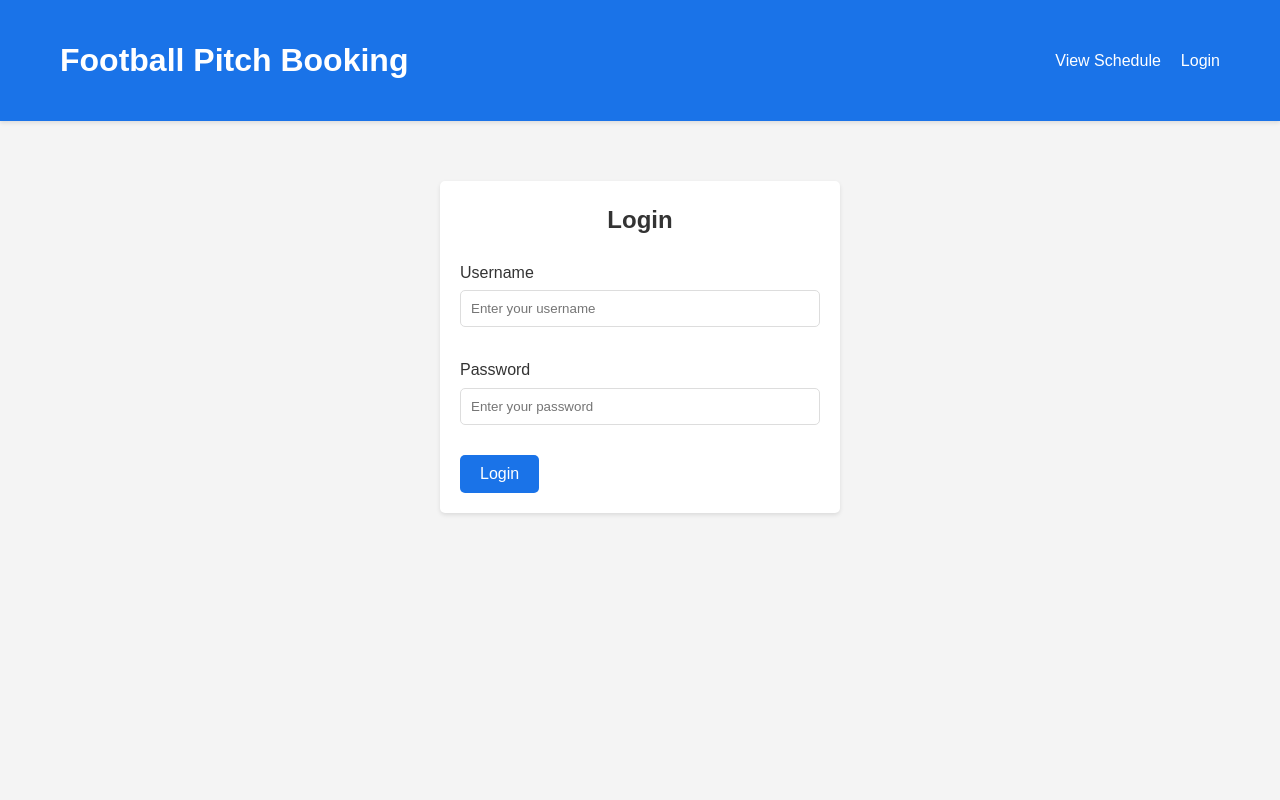
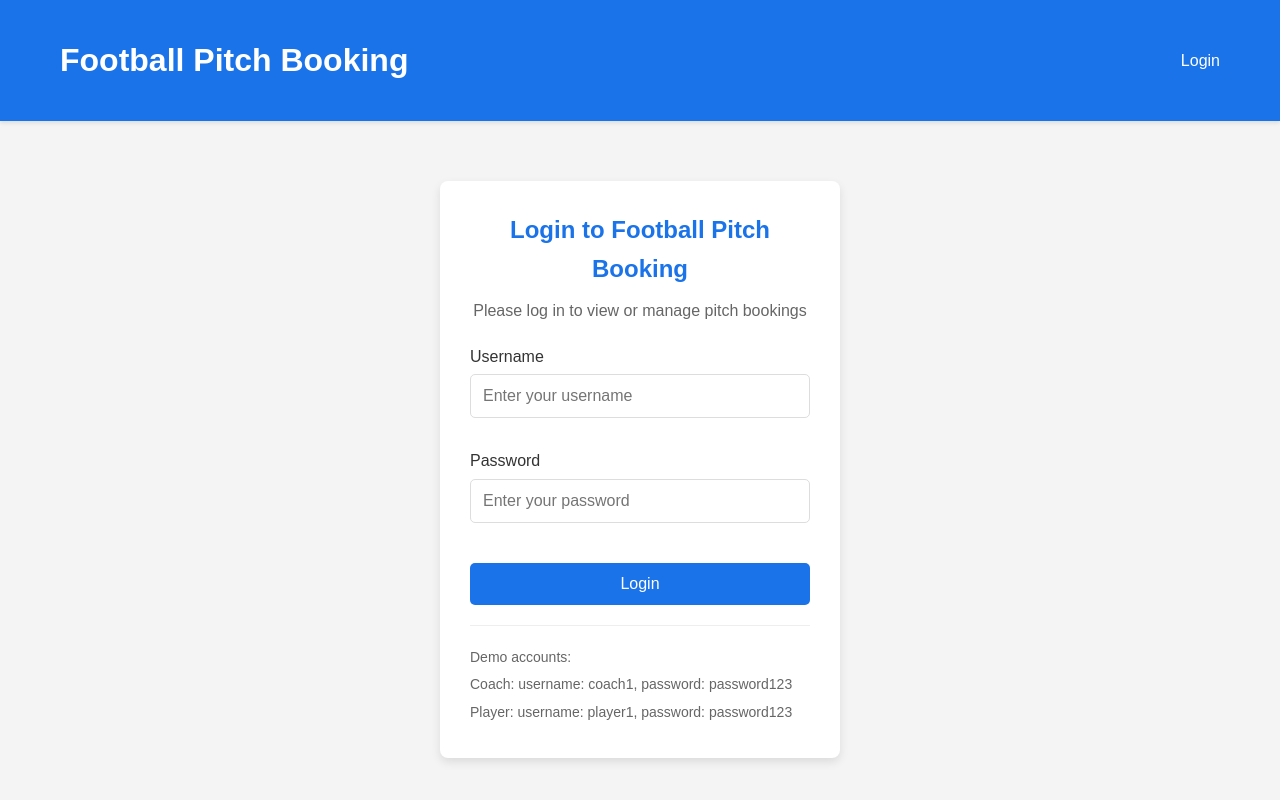
Before and after one commit to okaneconnor/Pitch-Booking-System, a React (Create React App) app in the folder football-booking-system/: page /login in a window 1280 px wide. Shown: the top 800 px of the page. Built offline with nearby package versions, Linux system fonts and the light colour scheme.

Commit message:
updating the code to fix the login/home screen

```diff
--- a/football-booking-system/src/App.js
+++ b/football-booking-system/src/App.js
@@ -14,6 +14,7 @@ function App() {
   const [bookings, setBookings] = useState([]);
   const [users, setUsers] = useState([]);
   const [currentUser, setCurrentUser] = useState(null);
+  const [loading, setLoading] = useState(true);
 
   useEffect(() => {
     // Load data from JSON files
@@ -25,6 +26,7 @@ function App() {
     if (savedUser) {
       setCurrentUser(JSON.parse(savedUser));
     }
+    setLoading(false);
   }, []);
 
   const handleLogin = (credentials) => {
@@ -63,18 +65,28 @@ function App() {
     return true;
   };
 
+  // Show loading indicator while checking authentication
+  if (loading) {
+    return <div className="loading">Loading...</div>;
+  }
+
   return (
     <div>
       <Header currentUser={currentUser} onLogout={handleLogout} />
       <div className="container">
         <Routes>
+          {/* Redirect to login if not authenticated */}
           <Route
             path="/"
             element={
-              <BookingCalendar
-                bookings={bookings}
-                currentUser={currentUser}
-              />
+              currentUser ? (
+                <BookingCalendar
+                  bookings={bookings}
+                  currentUser={currentUser}
+                />
+              ) : (
+                <Navigate to="/login" replace />
+              )
             }
           />
 
@@ -102,6 +114,14 @@ function App() {
               )
             }
           />
+
+          {/* Catch all route - redirect to login if not logged in, otherwise to home */}
+          <Route
+            path="*"
+            element={
+              currentUser ? <Navigate to="/" replace /> : <Navigate to="/login" replace />
+            }
+          />
         </Routes>
       </div>
     </div>
--- a/football-booking-system/src/components/AuthForm.jsx
+++ b/football-booking-system/src/components/AuthForm.jsx
@@ -6,6 +6,7 @@ function AuthForm({ onLogin }) {
     password: ''
   });
   const [error, setError] = useState('');
+  const [loading, setLoading] = useState(false);
 
   const handleChange = (e) => {
     const { name, value } = e.target;
@@ -18,23 +19,33 @@ function AuthForm({ onLogin }) {
   const handleSubmit = (e) => {
     e.preventDefault();
     setError('');
+    setLoading(true);
 
     // Basic validation
     if (!formData.username || !formData.password) {
       setError('Username and password are required');
+      setLoading(false);
       return;
     }
 
-    const success = onLogin(formData);
+    // Add a small delay to simulate a server request
+    setTimeout(() => {
+      const success = onLogin(formData);
 
-    if (!success) {
-      setError('Invalid username or password');
-    }
+      if (!success) {
+        setError('Invalid username or password');
+      }
+      setLoading(false);
+    }, 500);
   };
 
   return (
     <div className="auth-form">
-      <h2>Login</h2>
+      <h2>Login to Football Pitch Booking</h2>
+      <p className="auth-description">
+        Please log in to view or manage pitch bookings
+      </p>
+
       <form onSubmit={handleSubmit}>
         <div className="form-control">
           <label htmlFor="username">Username</label>
@@ -45,6 +56,7 @@ function AuthForm({ onLogin }) {
             value={formData.username}
             onChange={handleChange}
             placeholder="Enter your username"
+            disabled={loading}
           />
         </div>
 
@@ -57,12 +69,25 @@ function AuthForm({ onLogin }) {
             value={formData.password}
             onChange={handleChange}
             placeholder="Enter your password"
+            disabled={loading}
           />
         </div>
 
         {error && <div className="error">{error}</div>}
 
-        <button type="submit" className="btn">Login</button>
+        <button
+          type="submit"
+          className="btn"
+          disabled={loading}
+        >
+          {loading ? 'Logging in...' : 'Login'}
+        </button>
+
+        <div className="login-help">
+          <p>Demo accounts:</p>
+          <p>Coach: username: coach1, password: password123</p>
+          <p>Player: username: player1, password: password123</p>
+        </div>
       </form>
     </div>
   );
--- a/football-booking-system/src/components/Header.jsx
+++ b/football-booking-system/src/components/Header.jsx
@@ -6,25 +6,28 @@ function Header({ currentUser, onLogout }) {
     <header className="header">
       <div className="container">
         <h1>Football Pitch Booking</h1>
+
+        {currentUser ? (
           <nav>
             <Link to="/" className="nav-link">View Schedule</Link>
 
-          {currentUser ? (
-            <>
             {currentUser.role === 'coach' && (
               <Link to="/add-booking" className="nav-link">Add Booking</Link>
             )}
+
             <span className="nav-link">
               Welcome, {currentUser.name} ({currentUser.role})
             </span>
-              <Link to="/" className="nav-link" onClick={onLogout}>
+
+            <Link to="/login" className="nav-link" onClick={onLogout}>
               Logout
             </Link>
-            </>
+          </nav>
         ) : (
+          <nav>
             <Link to="/login" className="nav-link">Login</Link>
+          </nav>
         )}
-        </nav>
       </div>
     </header>
   );
--- a/football-booking-system/src/style.css
+++ b/football-booking-system/src/style.css
@@ -51,10 +51,16 @@ body {
   text-decoration: none;
   font-size: 16px;
   font-family: inherit;
+  transition: background 0.3s ease;
 }
 
 .btn:hover {
   background: #0b5cca;
+}
+
+.btn:disabled {
+  background: #ccc;
+  cursor: not-allowed;
 }
 
 .btn-outline {
@@ -70,14 +76,22 @@ body {
 .form-control label {
   display: block;
   margin-bottom: 5px;
+  font-weight: 500;
 }
 
 .form-control input, .form-control select, .form-control textarea {
   width: 100%;
-  padding: 10px;
+  padding: 12px;
   border: 1px solid #ddd;
   border-radius: 5px;
   margin-bottom: 10px;
+  font-size: 16px;
+}
+
+.form-control input:focus, .form-control select:focus, .form-control textarea:focus {
+  outline: none;
+  border-color: #1a73e8;
+  box-shadow: 0 0 0 2px rgba(26, 115, 232, 0.2);
 }
 
 .booking-list {
@@ -116,34 +130,86 @@ body {
   background-color: #ceffce;
 }
 
+/* Enhanced Auth Form Styles */
 .auth-form {
   max-width: 400px;
   margin: 40px auto;
-  padding: 20px;
+  padding: 30px;
   background: white;
-  border-radius: 5px;
-  box-shadow: 0 2px 4px rgba(0, 0, 0, 0.1);
+  border-radius: 8px;
+  box-shadow: 0 4px 10px rgba(0, 0, 0, 0.1);
 }
 
 .auth-form h2 {
   text-align: center;
+  margin-bottom: 10px;
+  color: #1a73e8;
+}
+
+.auth-description {
+  text-align: center;
+  color: #666;
   margin-bottom: 20px;
+}
+
+.auth-form .btn {
+  width: 100%;
+  padding: 12px;
+  margin-top: 10px;
+  font-size: 16px;
+}
+
+.error {
+  color: #d32f2f;
+  text-align: center;
+  margin: 10px 0;
+  padding: 10px;
+  background-color: #fdecea;
+  border-radius: 4px;
+}
+
+.success {
+  color: #388e3c;
+  text-align: center;
+  margin: 10px 0;
+  padding: 10px;
+  background-color: #edf7ed;
+  border-radius: 4px;
+}
+
+.login-help {
+  margin-top: 20px;
+  padding-top: 15px;
+  border-top: 1px solid #eee;
+  font-size: 14px;
+  color: #666;
+}
+
+.login-help p {
+  margin: 5px 0;
 }
 
 .pitch-selector {
   margin-bottom: 20px;
+  display: flex;
+  align-items: center;
 }
 
-.error {
-  color: red;
-  text-align: center;
-  margin-top: 10px;
+.pitch-selector label {
+  margin-right: 10px;
 }
 
-.success {
-  color: green;
+.pitch-select {
+  padding: 8px;
+  border-radius: 4px;
+  border: 1px solid #ddd;
+}
+
+.loading {
   text-align: center;
-  margin-top: 10px;
+  margin-top: 50px;
+  font-size: 1.5rem;
+  color: #666;
 }
 
 @media (max-width: 768px) {
@@ -155,4 +221,9 @@ body {
   .nav-link {
     margin: 10px 10px 0;
   }
+
+  .auth-form {
+    margin: 20px;
+    width: auto;
+  }
 }
```
Lines whose indentation alone changed are shown as unchanged.
